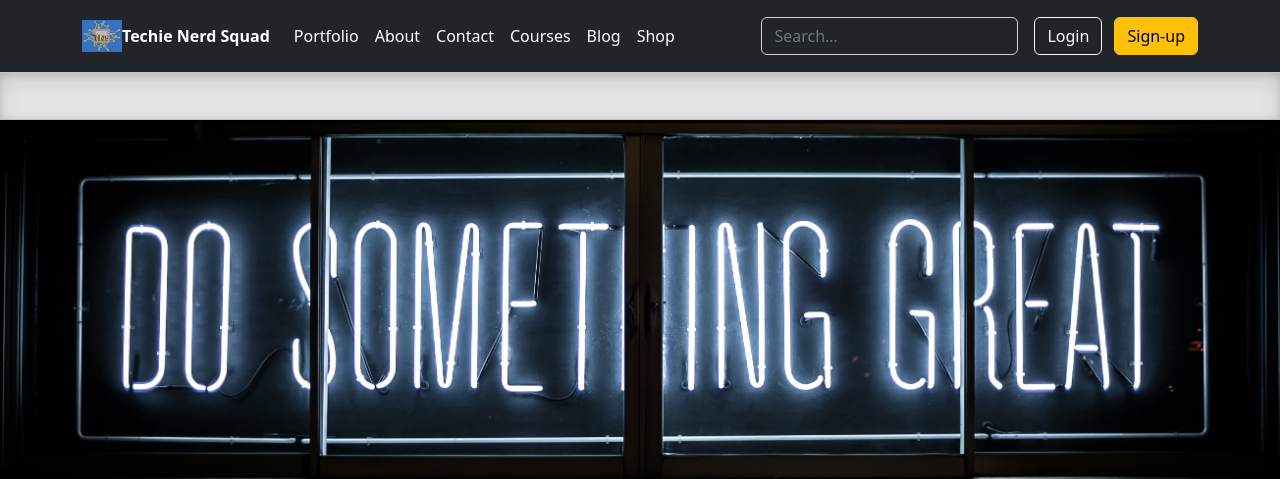
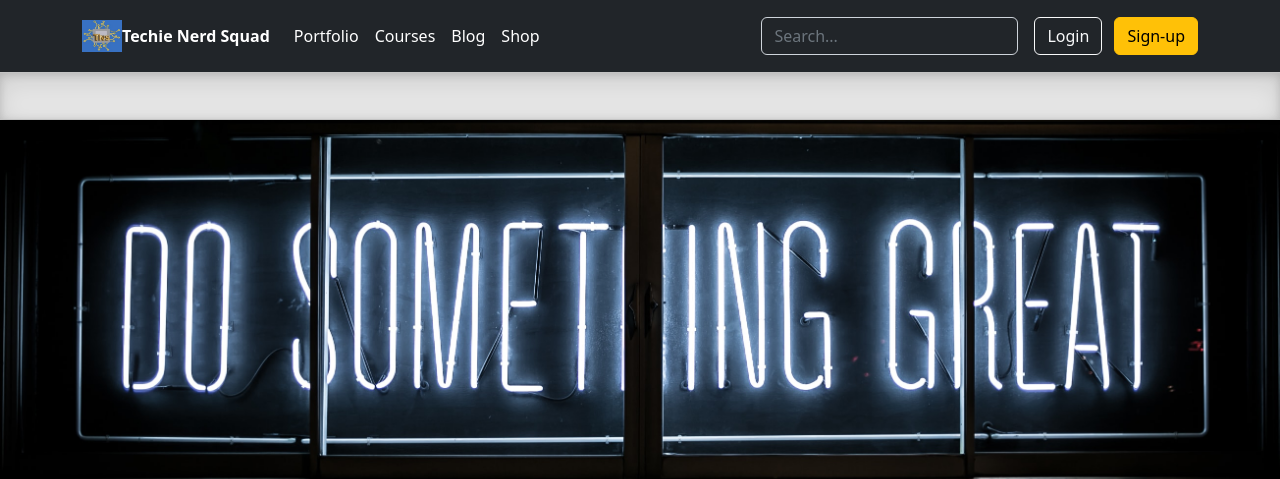
Before and after one commit to TechieNerdSolutions/Techie-Nerd-Squad, a Flask app: page / in a window 1280 px wide. Shown: the top 479 px of the page. Run offline with Flask 3, Linux system fonts and the light colour scheme; some libraries are stand-ins or nearby versions.

Commit message:
Update nav.html

```diff
--- a/templates/nav.html
+++ b/templates/nav.html
@@ -11,8 +11,8 @@
         <ul class="nav col-12 col-lg-auto me-lg-auto mb-5 justify-content-center mb-md-0">
           <li><a href="#" class="nav-link px-2 text-secondary"></a></li>
           <li><a href="#" class="nav-link px-2 text-white">Portfolio</a></li>
-          <li><a href="#" class="nav-link px-2 text-white">About</a></li>
-          <li><a href="#" class="nav-link px-2 text-white">Contact</a></li>
+
+
           <li><a href="#" class="nav-link px-2 text-white">Courses</a></li>
           <li><a href="#" class="nav-link px-2 text-white">Blog</a></li>
           <li><a href="#" class="nav-link px-2 text-white">Shop</a></li>
```
